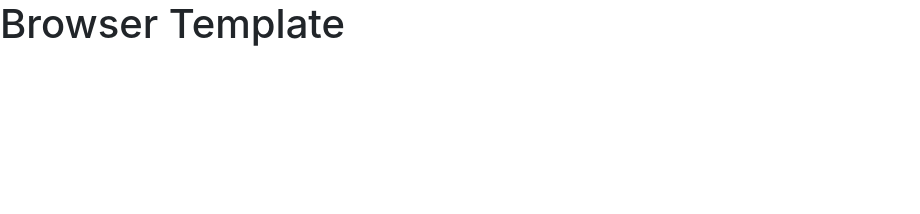
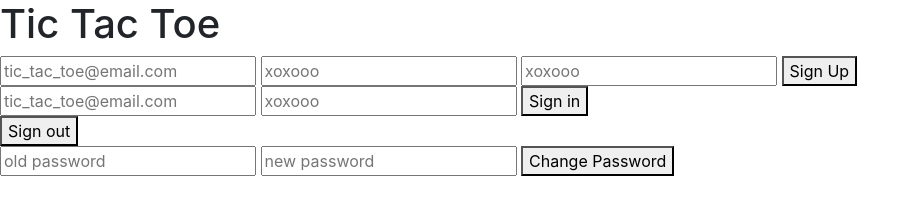
Before and after one commit to motown21/game-project-client-, a website built with webpack: page index.html in a window 1280 px wide. Shown: the whole page, without its empty margins (0-920 px from the left). Built offline with nearby package versions, Linux system fonts and the light colour scheme.

Commit message:
Starting Authentication Process created sign up, sign in , sign out, and change password curl scripts and added there elements to index.html

```diff
--- a/assets/scripts/app.js
+++ b/assets/scripts/app.js
@@ -2,10 +2,13 @@
 
 // use require with a reference to bundle the file and use it in this file
 // const example = require('./example')
-
+ const getFormFields = require('./../../../lib/get-form-fields')
 // use require without a reference to ensure a file is bundled
 // require('./example')
 
 $(() => {
   // your JS code goes here
 })
+module.exports = {
+
+}
--- a/index.html
+++ b/index.html
@@ -12,6 +12,30 @@
       <script src="public/application.js" type="text/javascript" charset="utf-8" defer></script>
     </head>
     <body>
-      <h1>Browser Template</h1>
+      <h1>Tic Tac Toe</h1>
+
+        <form id="Sign-up">
+        <input name="credentials[email]" type="text" placeholder="tic_tac_toe@email.com">
+        <input name="credentials[password]" type="password" placeholder="xoxooo">
+        <input name="credentials[password_confirmation]" type="password" placeholder="xoxooo">
+        <button type="submit"> Sign Up </button>
+        </form>
+
+        <form id="Sign-in">
+        <input name="credentials[email]" type="text" placeholder="tic_tac_toe@email.com">
+        <input name="credentials[password]" type="password" placeholder="xoxooo">
+        <button type="submit"> Sign in </button>
+        </form>
+
+        <form id="Sign-out">
+        <button type="submit"> Sign out</button>
+        </form>
+
+        <form id="change-password">
+        <input name="passwords[old]" type="password" placeholder="old password">
+        <input name="passwords[new]" type="password" placeholder="new password">
+        <button type="submit">Change Password</button>
+        </form>
+
     </body>
 </html>
```
Also changed, not shown: 5 other files.
